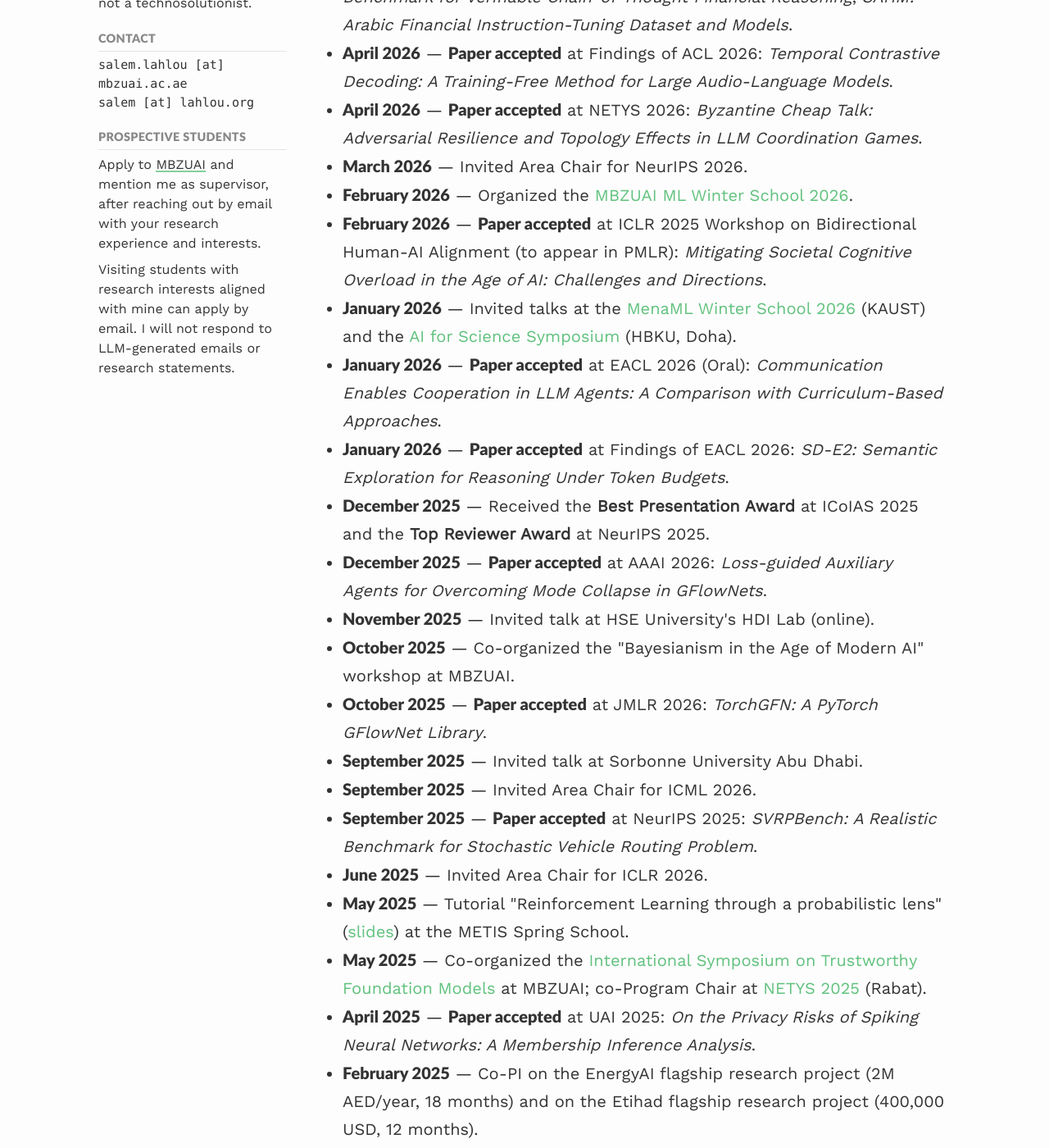
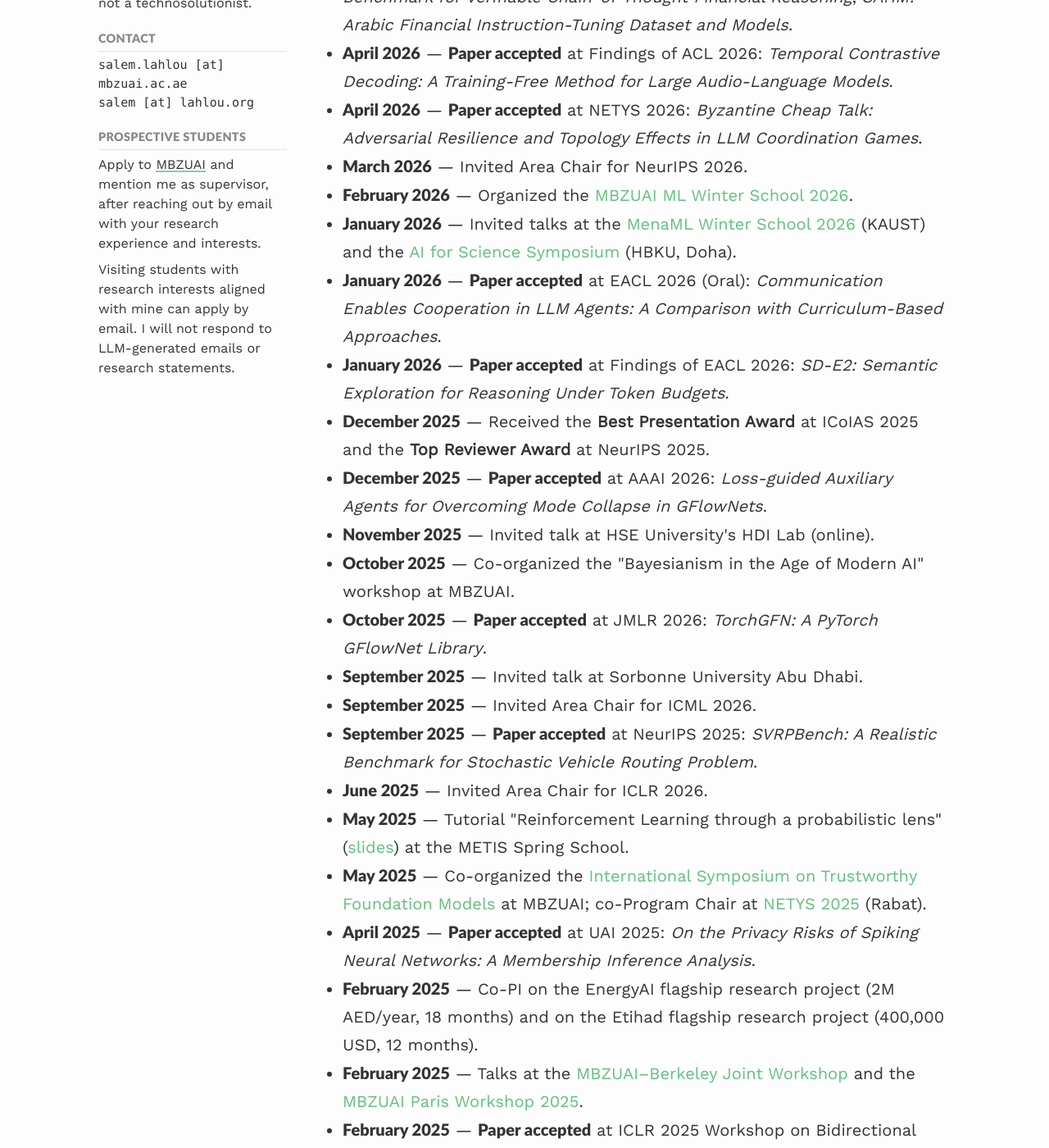
Before and after one commit to saleml/saleml.github.io, a Jekyll site: the page built from index.md, in a window 1280 px wide and 1400 px high, scrolled down 836 px. Shown: the whole window at 82% size. Built offline with Jekyll 4.4.1, drawn with Linux system fonts in a browser that asks for light colours; nearby versions of some CDN libraries; some of the changed text lies outside the part shown.

Commit message:
Auto-sync from CV repo (08212c9)

```diff
--- a/index.md
+++ b/index.md
@@ -59,7 +59,6 @@
   <li><span class="news-date news-highlight">April 2026</span> &mdash; <span class="news-highlight">Paper accepted</span> at NETYS 2026: <em>Byzantine Cheap Talk: Adversarial Resilience and Topology Effects in LLM Coordination Games</em>.</li>
   <li><span class="news-date news-highlight">March 2026</span> &mdash; Invited Area Chair for NeurIPS 2026.</li>
   <li><span class="news-date news-highlight">February 2026</span> &mdash; Organized the <a href="https://mlws.mbzuai.ac.ae" target="_blank">MBZUAI ML Winter School 2026</a>.</li>
-  <li><span class="news-date news-highlight">February 2026</span> &mdash; <span class="news-highlight">Paper accepted</span> at ICLR 2025 Workshop on Bidirectional Human-AI Alignment (to appear in PMLR): <em>Mitigating Societal Cognitive Overload in the Age of AI: Challenges and Directions</em>.</li>
   <li><span class="news-date news-highlight">January 2026</span> &mdash; Invited talks at the <a href="https://mena.ml" target="_blank">MenaML Winter School 2026</a> (KAUST) and the <a href="https://ai4s.qcri.org/symposium" target="_blank">AI for Science Symposium</a> (HBKU, Doha).</li>
   <li><span class="news-date news-highlight">January 2026</span> &mdash; <span class="news-highlight">Paper accepted</span> at EACL 2026 (Oral): <em>Communication Enables Cooperation in LLM Agents: A Comparison with Curriculum-Based Approaches</em>.</li>
   <li><span class="news-date news-highlight">January 2026</span> &mdash; <span class="news-highlight">Paper accepted</span> at Findings of EACL 2026: <em>SD-E2: Semantic Exploration for Reasoning Under Token Budgets</em>.</li>
@@ -77,6 +76,7 @@
   <li><span class="news-date news-highlight">April 2025</span> &mdash; <span class="news-highlight">Paper accepted</span> at UAI 2025: <em>On the Privacy Risks of Spiking Neural Networks: A Membership Inference Analysis</em>.</li>
   <li><span class="news-date news-highlight">February 2025</span> &mdash; Co-PI on the EnergyAI flagship research project (2M AED/year, 18 months) and on the Etihad flagship research project (400,000 USD, 12 months).</li>
   <li><span class="news-date news-highlight">February 2025</span> &mdash; Talks at the <a href="https://emerging-ml.github.io/">MBZUAI&ndash;Berkeley Joint Workshop</a> and the <a href="https://mbzuai-paris.github.io/workshop-2025">MBZUAI Paris Workshop 2025</a>.</li>
+  <li><span class="news-date news-highlight">February 2025</span> &mdash; <span class="news-highlight">Paper accepted</span> at ICLR 2025 Workshop on Bidirectional Human-AI Alignment (to appear in PMLR): <em>Mitigating Societal Cognitive Overload in the Age of AI: Challenges and Directions</em>.</li>
   <li><span class="news-date news-highlight">January 2025</span> &mdash; <span class="news-highlight">Paper accepted</span> at NAACL 2025: <em>PORT: Preference Optimization on Reasoning Traces</em>.</li>
   <li><span class="news-date news-highlight">December 2024</span> &mdash; Keynote at the <a href="https://morocco.ai/events/conferences/MoroccoAI-Conference-2024/index.html">MoroccoAI 2024 conference</a>.</li>
   <li><span class="news-date news-highlight">November 2024</span> &mdash; Attended the <a href="https://climb.berkeley.edu/climb-workshop/">CLIMB</a> and <a href="https://simons.berkeley.edu/workshops/domain-adaptation-related-areas" target="_blank">Domain Adaptation</a> workshops at the Simons Institute, UC Berkeley.</li>
```
Also changed, not shown: 1 other file.
